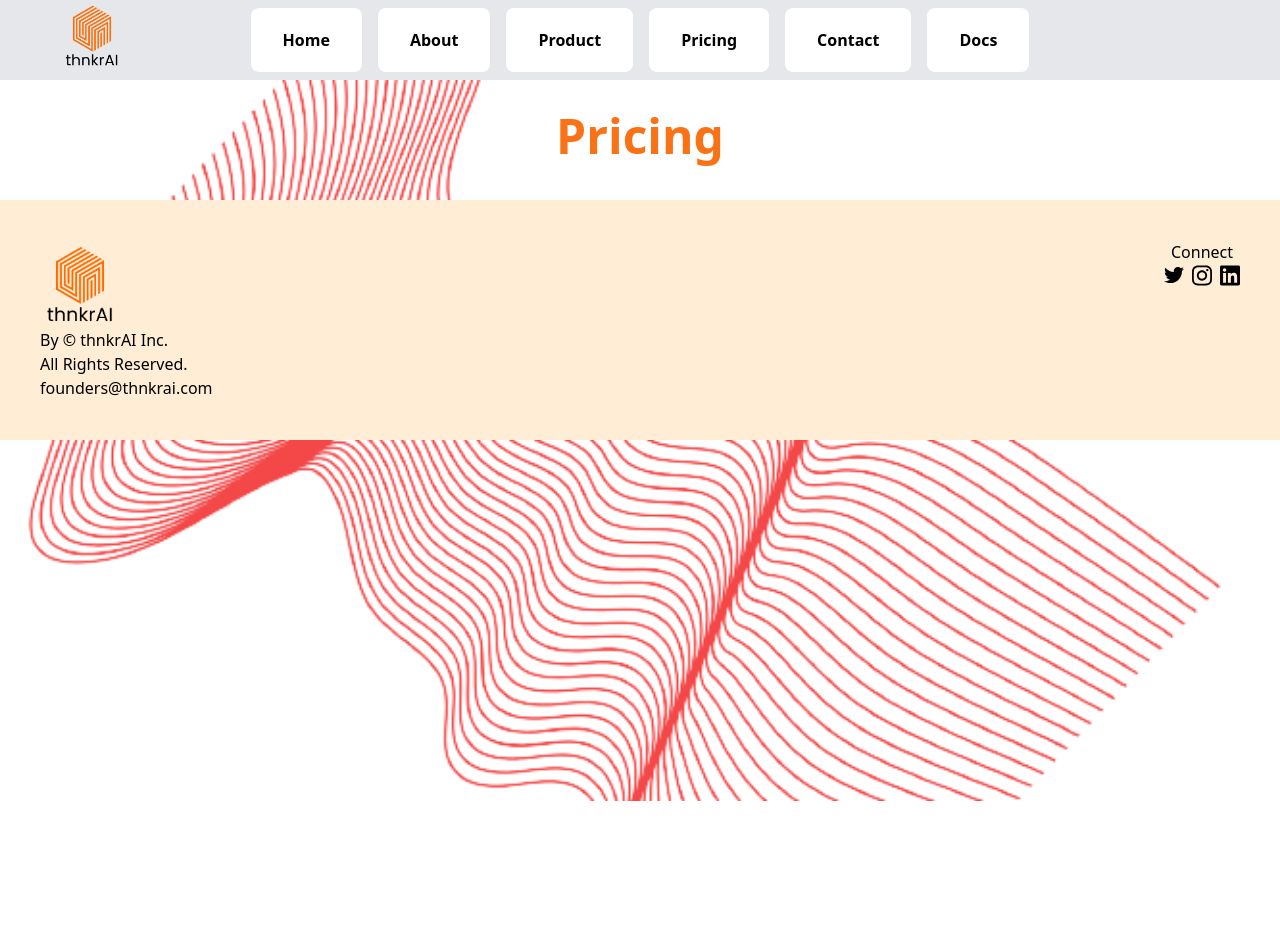
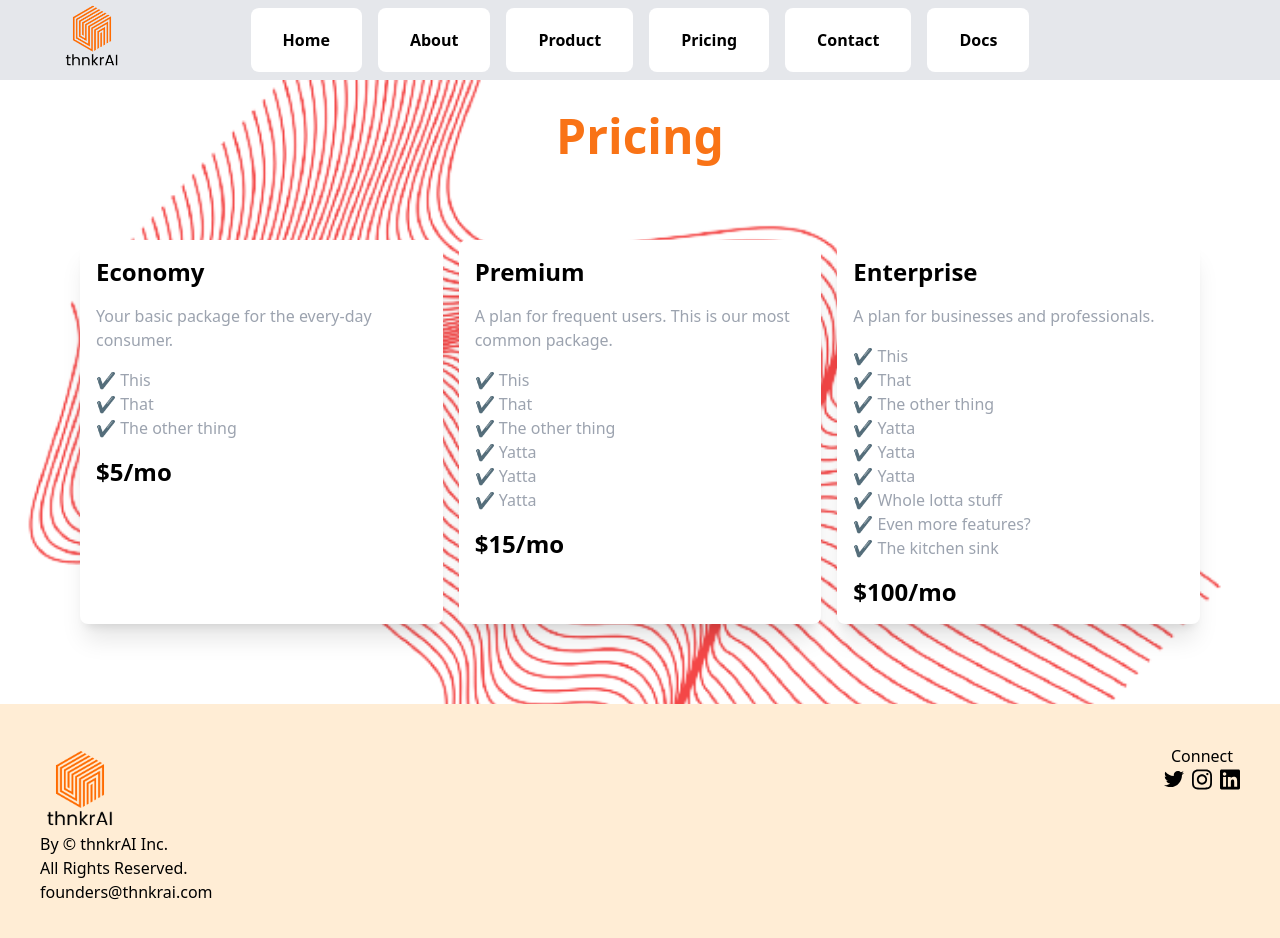
Before and after one commit to Mister-Resistor/thnkrai, a React (Create React App) app: page /pricing in a window 1280 px wide. Shown: the top 938 px of the page. Before the commit the page ends 801 px from the top, so only its background shows below. Built offline with nearby package versions, Linux system fonts and the light colour scheme.

Commit message:
Added pricing UI

```diff
--- a/src/pages/Pricing.js
+++ b/src/pages/Pricing.js
@@ -6,6 +6,67 @@ function Pricing(){
             <div className='flex mt-8 mb-10 justify-center'>
                 <h1 className=' text-orange-500 font-extrabold text-5xl'>Pricing</h1>
             </div>
+            <div className='grid grid-cols-3 gap-4 m-20'>
+                <div className='bg-white p-4 rounded-lg shadow-xl col-span-3 md:col-span-1'>
+                    <h1 className='font-bold text-2xl'>
+                        Economy
+                    </h1>
+                    <p className='my-4 text-gray-400'>
+                        Your basic package for the every-day consumer.
+                    </p>
+                    <ul className='my-4 text-gray-400'>
+                        <li>✔ This</li>
+                        <li>✔ That</li>
+                        <li>✔ The other thing</li>
+                    </ul>
+                    <h1 className='font-bold text-2xl bottom-0'>
+                        $5/mo
+                    </h1>
+                </div>
+
+                <div className='bg-white p-4 rounded-lg shadow-xl col-span-3 md:col-span-1'>
+                    <h1 className='font-bold text-2xl'>
+                        Premium
+                    </h1>
+                    <p className='my-4 text-gray-400'>
+                        A plan for frequent users. This is our most common package.
+                    </p>
+                    <ul className='my-4 text-gray-400'>
+                        <li>✔ This</li>
+                        <li>✔ That</li>
+                        <li>✔ The other thing</li>
+                        <li>✔ Yatta</li>
+                        <li>✔ Yatta</li>
+                        <li>✔ Yatta</li>
+                    </ul>
+                    <h1 className='font-bold text-2xl'>
+                        $15/mo
+                    </h1>
+                </div>
+
+                <div className='bg-white p-4 rounded-lg shadow-xl col-span-3 md:col-span-1'>
+                    <h1 className='font-bold text-2xl'>
+                        Enterprise
+                    </h1>
+                    <p className='my-4 text-gray-400'>
+                        A plan for businesses and professionals.
+                    </p>
+                    <ul className='my-4 text-gray-400'>
+                        <li>✔ This</li>
+                        <li>✔ That</li>
+                        <li>✔ The other thing</li>
+                        <li>✔ Yatta</li>
+                        <li>✔ Yatta</li>
+                        <li>✔ Yatta</li>
+                        <li>✔ Whole lotta stuff</li>
+                        <li>✔ Even more features?</li>
+                        <li>✔ The kitchen sink</li>
+                    </ul>
+                    <h1 className='font-bold text-2xl'>
+                        $100/mo
+                    </h1>
+                </div>
+            </div>
         </div>
     );
 }
```
